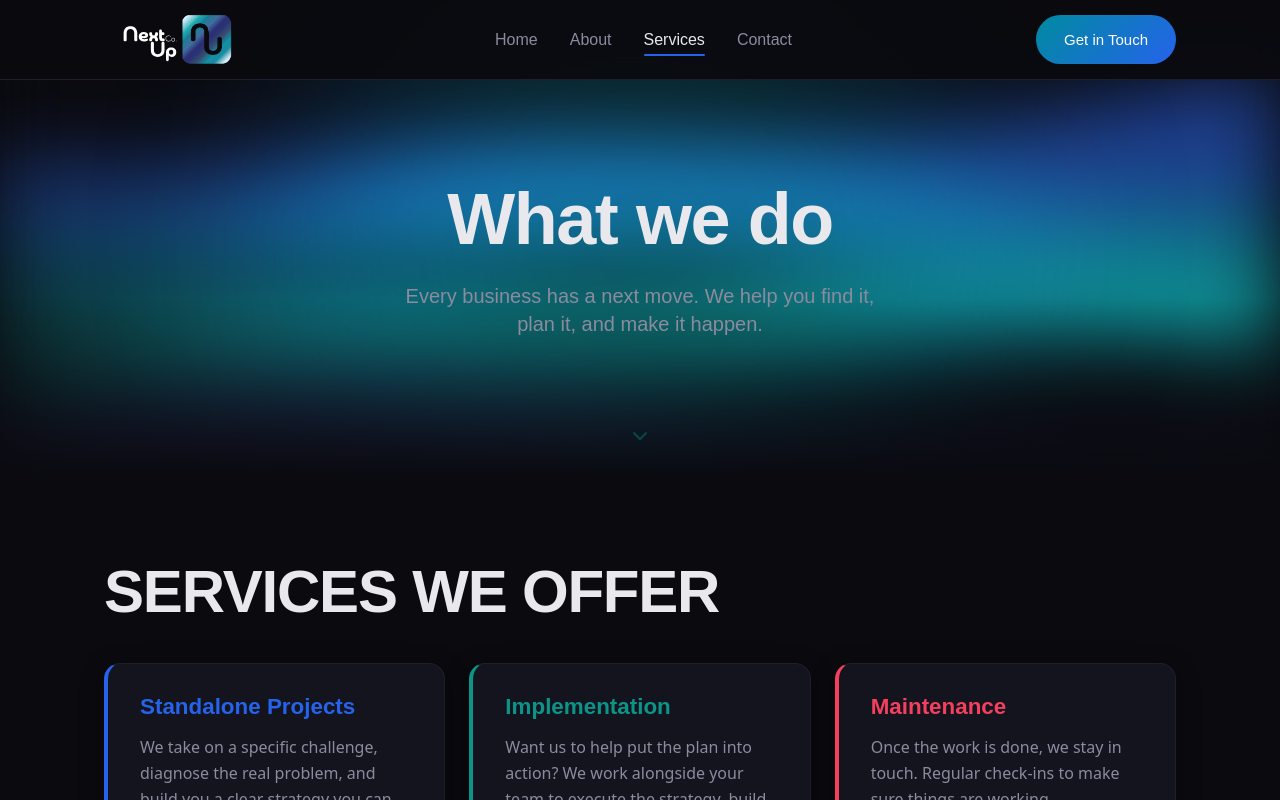
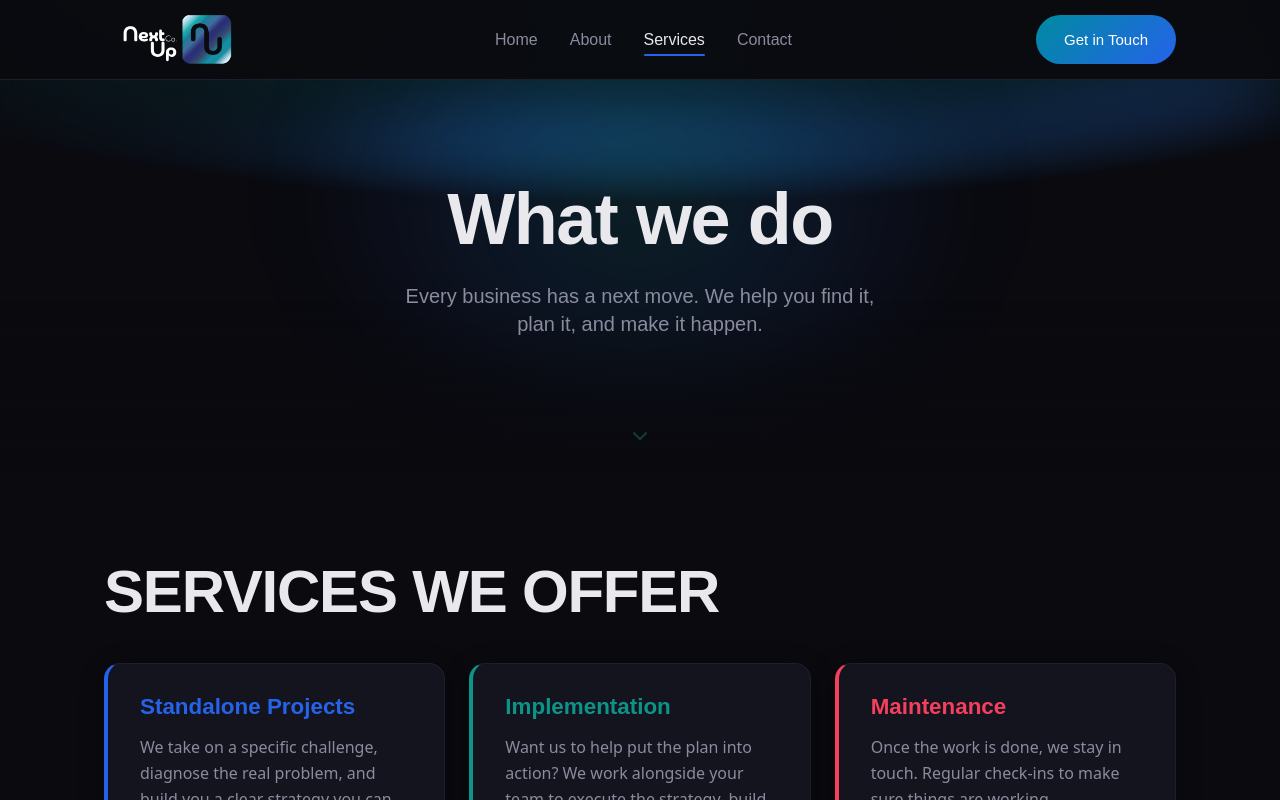
Before and after one commit to danharryge1/Nextup-website, a Next.js app: page /services in a window 1280 px wide. Shown: the top 800 px of the page. Built offline with nearby package versions, Linux system fonts and the light colour scheme; a web font is replaced by a local one.

Commit message:
Services page update and fixes

```diff
--- a/app/contact/page.tsx
+++ b/app/contact/page.tsx
@@ -23,27 +23,30 @@ export default function ContactPage() {
       {/* Hero */}
       <section
         className="relative flex flex-col items-center justify-center text-center overflow-hidden"
-        style={{ minHeight: '50vh', paddingTop: '120px', paddingBottom: '80px' }}
+        style={{
+          minHeight:     '50vh',
+          paddingTop:    '120px',
+          paddingBottom: '80px',
+          background:    'radial-gradient(ellipse 120% 80% at 50% -10%, rgba(244,63,94,0.2) 0%, rgba(245,158,11,0.08) 40%, #0A0A0F 65%)',
+        }}
         aria-label="Contact hero"
       >
-        {/* Gradient orb - coral dominant */}
+        {/* Static glow orb — no animation to prevent iOS GPU flicker */}
         <div
           aria-hidden="true"
           style={{
             position:        'absolute',
-            top:             '50%',
+            top:             '40%',
             left:            '50%',
-            width:           700,
-            height:          700,
+            width:           600,
+            height:          400,
             borderRadius:    '50%',
-            background:      'radial-gradient(circle, rgba(244,63,94,0.25) 0%, rgba(245,158,11,0.14) 50%, rgba(37,99,235,0.10) 80%, transparent 100%)',
-            filter:          'blur(80px)',
-            animation:       'orb-pulse 4s ease-in-out infinite',
+            background:      'radial-gradient(circle, rgba(244,63,94,0.16) 0%, rgba(245,158,11,0.08) 50%, transparent 100%)',
+            filter:          'blur(60px)',
+            transform:       'translate(-50%, -50%) translateZ(0)',
+            WebkitTransform: 'translate(-50%, -50%) translateZ(0)',
             pointerEvents:   'none',
             zIndex:          0,
-            transform:       'translate(-50%, -50%) translateZ(0)',
-            WebkitTransform: 'translate(-50%, -50%) translateZ(0)',
-            willChange:      'transform',
           }}
         />
 
--- a/components/sections/about/AboutHero.tsx
+++ b/components/sections/about/AboutHero.tsx
@@ -18,27 +18,30 @@ export default function AboutHero() {
   return (
     <section
       className="relative flex flex-col items-center justify-center text-center overflow-hidden"
-      style={{ minHeight: '60vh', paddingTop: '120px', paddingBottom: '80px' }}
+      style={{
+        minHeight:     '60vh',
+        paddingTop:    '120px',
+        paddingBottom: '80px',
+        background:    'radial-gradient(ellipse 120% 80% at 50% -10%, rgba(0,138,160,0.22) 0%, rgba(37,99,235,0.1) 40%, #0A0A0F 65%)',
+      }}
       aria-label="About hero"
     >
-      {/* Gradient orb */}
+      {/* Static glow orb — no animation to prevent iOS GPU flicker */}
       <div
         aria-hidden="true"
         style={{
           position:        'absolute',
-          top:             '50%',
+          top:             '40%',
           left:            '50%',
-          width:           700,
-          height:          700,
+          width:           600,
+          height:          400,
           borderRadius:    '50%',
-          background:      'radial-gradient(circle, rgba(0,138,160,0.25) 0%, rgba(37,99,235,0.18) 40%, rgba(46,44,115,0.12) 70%, transparent 100%)',
-          filter:          'blur(80px)',
-          animation:       'orb-pulse 4s ease-in-out infinite',
+          background:      'radial-gradient(circle, rgba(0,138,160,0.18) 0%, rgba(37,99,235,0.1) 50%, transparent 100%)',
+          filter:          'blur(60px)',
+          transform:       'translate(-50%, -50%) translateZ(0)',
+          WebkitTransform: 'translate(-50%, -50%) translateZ(0)',
           pointerEvents:   'none',
           zIndex:          0,
-          transform:       'translate(-50%, -50%) translateZ(0)',
-          WebkitTransform: 'translate(-50%, -50%) translateZ(0)',
-          willChange:      'transform',
         }}
       />
 
--- a/components/sections/services/ServicesHero.tsx
+++ b/components/sections/services/ServicesHero.tsx
@@ -18,27 +18,30 @@ export default function ServicesHero() {
   return (
     <section
       className="relative flex flex-col items-center justify-center text-center overflow-hidden"
-      style={{ minHeight: '60vh', paddingTop: '120px', paddingBottom: '80px' }}
+      style={{
+        minHeight:  '60vh',
+        paddingTop: '120px',
+        paddingBottom: '80px',
+        background: 'radial-gradient(ellipse 120% 80% at 50% -10%, rgba(13,148,136,0.22) 0%, rgba(0,171,177,0.1) 40%, #0A0A0F 65%)',
+      }}
       aria-label="Services hero"
     >
-      {/* Gradient orb - teal dominant */}
+      {/* Static glow orb — no animation to prevent iOS GPU flicker */}
       <div
         aria-hidden="true"
         style={{
-          position:        'absolute',
-          top:             '50%',
-          left:            '50%',
-          width:           700,
-          height:          700,
-          borderRadius:    '50%',
-          background:      'radial-gradient(circle, rgba(13,148,136,0.25) 0%, rgba(0,171,177,0.18) 40%, rgba(37,99,235,0.12) 70%, transparent 100%)',
-          filter:          'blur(80px)',
-          animation:       'orb-pulse 4s ease-in-out infinite',
-          pointerEvents:   'none',
-          zIndex:          0,
-          transform:       'translate(-50%, -50%) translateZ(0)',
+          position:      'absolute',
+          top:           '40%',
+          left:          '50%',
+          width:         600,
+          height:        400,
+          borderRadius:  '50%',
+          background:    'radial-gradient(circle, rgba(13,148,136,0.18) 0%, rgba(37,99,235,0.1) 50%, transparent 100%)',
+          filter:        'blur(60px)',
+          transform:     'translate(-50%, -50%) translateZ(0)',
           WebkitTransform: 'translate(-50%, -50%) translateZ(0)',
-          willChange:      'transform',
+          pointerEvents: 'none',
+          zIndex:        0,
         }}
       />
 
```
